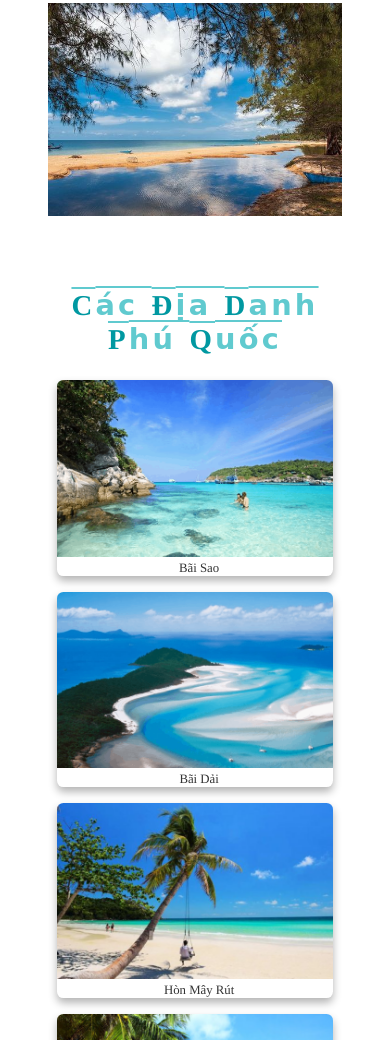
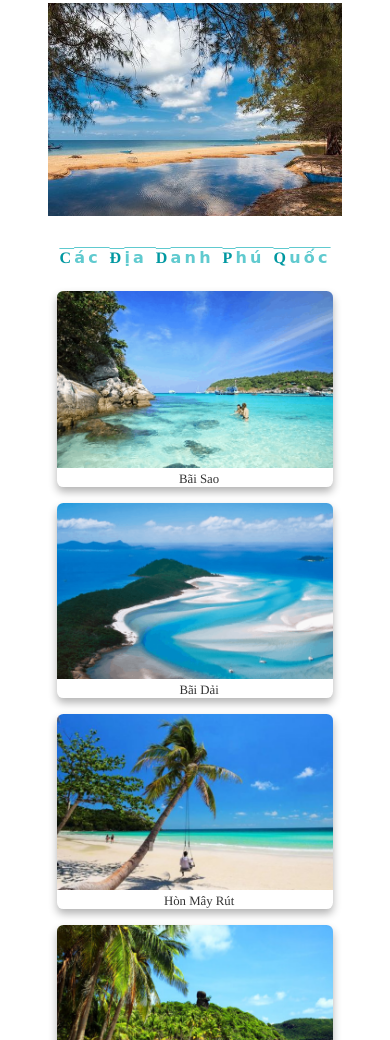
Before and after one commit to phuquoctravel/phuquoctravel.github.io, a plain HTML site: page gioi-thieu.html in a window 390 px wide. Shown: the part 1259-2299 px from the top of the page. Drawn offline with Linux system fonts and the light colour scheme.

Commit message:
Update style-list.css

```diff
--- a/style-list.css
+++ b/style-list.css
@@ -580,6 +580,10 @@ nav ul li a{
     }
 }
 @media (max-width:414px){
+  .heading2{
+  font-size: 1rem;
+   padding-top: .5rem;
+  }
   .book .row form .inputBox input{
     font-size: 1rem;
 
```
